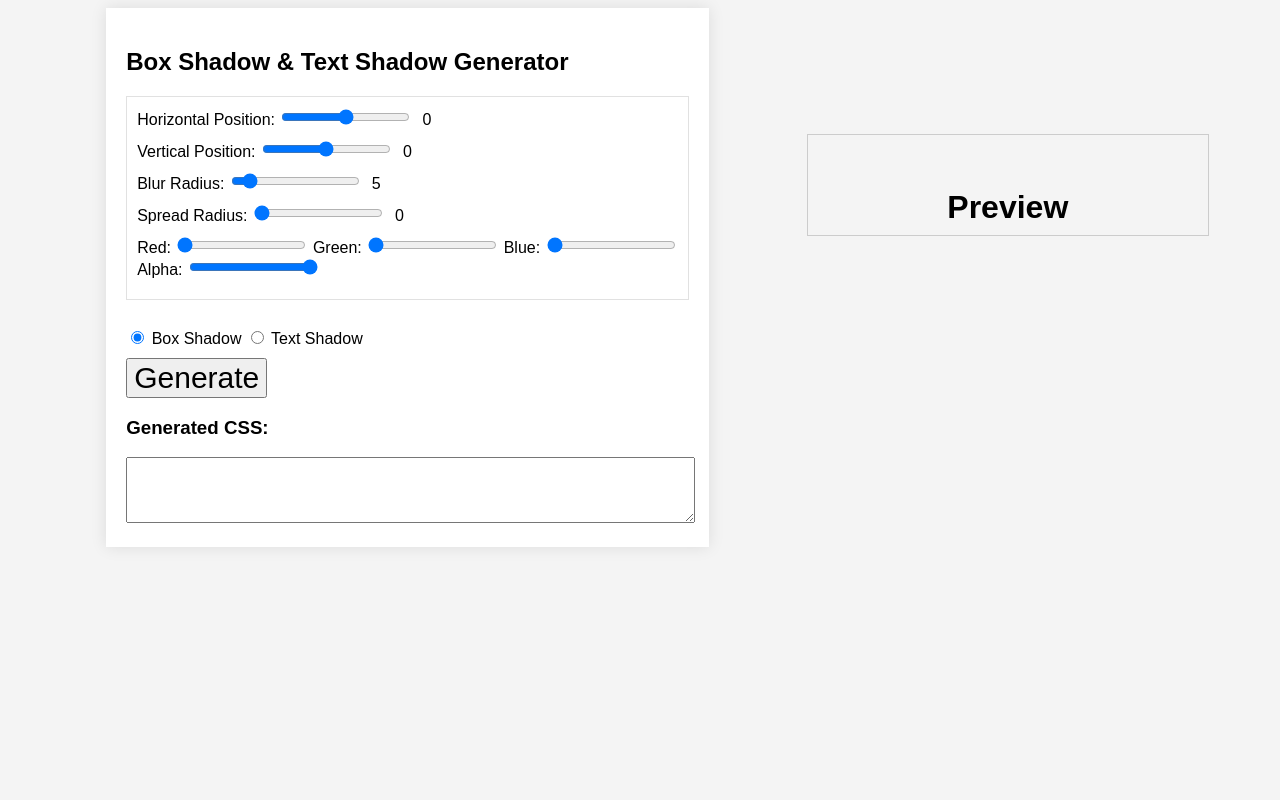
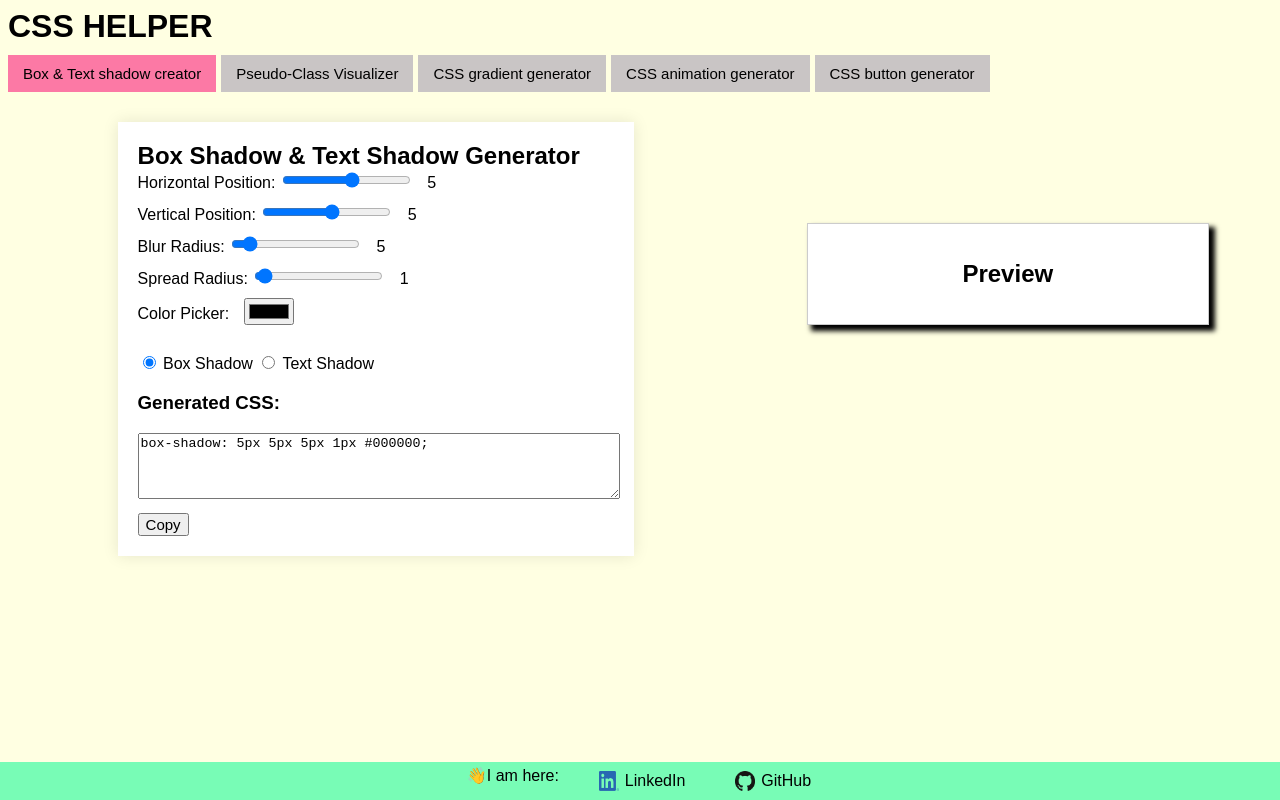
Before and after one commit to nath-techie/css-helper, a plain HTML site: page index.html in a window 1280 px wide. Drawn offline with Linux system fonts and the light colour scheme.

Commit message:
first tool completed

```diff
--- a/index.html
+++ b/index.html
@@ -7,48 +7,113 @@
     <link rel="stylesheet" href="./styles.css">
 </head>
 <body>
+<H1>CSS HELPER</H1>
+    <div class="tabs">
+        <button class="tab-button active" onclick="showTool('tool1')">Box & Text shadow creator</button>
+        <button class="tab-button" onclick="showTool('tool2')">Pseudo-Class Visualizer</button>
+        <button class="tab-button" onclick="showTool('tool3')">CSS gradient generator </button>
+        <button class="tab-button" onclick="showTool('tool4')">CSS animation generator </button>
+        <button class="tab-button" onclick="showTool('tool5')">CSS button generator </button>
+    </div>
 
+    <div class="tools">
+        <div id="tool1" class="tool-content active">
+            <!-- Content of Tool 1 -->
             <div class="container">
                 <h2>Box Shadow & Text Shadow Generator</h2>
 
                 <div id="shadowControls">
-        <!-- First shadow set -->
-        <div class="shadowSet">
+
+
                         <div class="slider">
-                <label>Horizontal Position: <input type="range" min="-50" max="50" value="0" class="horizontal"><span class="value" onchange="generateShadow()">0</span></label>
+                            <label>Horizontal Position:
+                            <input type="range" min="-50" max="50" value="5" class="horizontal">
+                            <span class="value" onchange="generateShadow()">5</span>
+                            </label>
                         </div>
+
                         <div class="slider">
-                <label>Vertical Position: <input type="range" min="-50" max="50" value="0" class="vertical"><span class="value" onchange="generateShadow()">0</span></label>
+                            <label>Vertical Position:
+                            <input type="range" min="-50" max="50" value="5" class="vertical">
+                            <span class="value" >5</span>
+                            </label>
                         </div>
+
                         <div class="slider">
-                <label>Blur Radius: <input type="range" min="0" max="50" value="5" class="blur"><span class="value" onchange="generateShadow()">5</span></label>
+                            <label>Blur Radius:
+                                <input type="range" min="0" max="50" value="5" class="blur">
+                                <span class="value">5</span>
+                                </label>
                         </div>
+
                         <div class="slider">
-                <label>Spread Radius: <input type="range" min="0" max="50" value="0" class="spread"><span class="value" onchange="generateShadow()">0</span></label>
+                            <label>Spread Radius:
+                            <input type="range" min="0" max="50" value="1" class="spread">
+                            <span class="value">1</span>
+                            </label>
                         </div>
+
                         <div class="colorPicker">
-                Red: <input type="range" min="0" max="255" value="0" class="colorR">
-                Green: <input type="range" min="0" max="255" value="0" class="colorG">
-                Blue: <input type="range" min="0" max="255" value="0" class="colorB"><br>
-                Alpha: <input type="range" min="0" max="1" step="0.01" value="1" class="colorA">
+                            <label for="colorpicker">Color Picker:</label>
+                            <input type="color" class="value" id="colorpicker" value="">
                         </div>
-        </div>
+
                 </div>
                 <br>
                 <label><input type="radio" name="shadowType" value="box" checked> Box Shadow</label>
                 <label><input type="radio" name="shadowType" value="text"> Text Shadow</label><br>
 
-    <button onclick="generateShadow()">Generate</button>
-
-    <!-- Preview Area -->
                 <!-- CSS Output -->
                 <h3>Generated CSS:</h3>
                 <textarea id="output" rows="4" cols="50" readonly></textarea>
+                <button onclick="copy()" style="font-size: 15px;">Copy</button>
             </div>
 
+            <!--Preview area-->
             <div id="preview">
-   <h1>Preview</h1>
+               <h2>Preview</h2>
             </div>
+
+
+
+
+        </div>
+
+
+        <div id="tool2" class="tool-content">
+        <h1>tool 2 -- COMING SOON--</h1>
+        </div>
+
+        <div id="tool3" class="tool-content">
+            <h1>tool 3 -- COMING SOON--</h1>
+        </div>
+
+        <div id="tool4" class="tool-content">
+            <h1>tool 4 -- COMING SOON--</h1>
+        </div>
+
+        <div id="tool5" class="tool-content">
+            <h1>tool 5 -- COMING SOON--</h1>
+        </div>
+
+
+    </div>
+
+    <footer>
+        <div class="footer-container">
+            👋I am here:
+            <a href="https://www.linkedin.com/in/a-sabari-nathan/" target="_blank" rel="noopener noreferrer">
+                <img src="./li.png" alt="LinkedIn Icon" class="social-icon">
+                LinkedIn
+            </a>
+            <a href="https://github.com/nath-techie" target="_blank" rel="noopener noreferrer">
+                <img src="./g.png" alt="GitHub Icon" class="social-icon">
+                 GitHub
+            </a>
+        </div>
+    </footer>
+
+
 
 <script src="./script.js"></script>
 </body>
--- a/script.js
+++ b/script.js
@@ -1,43 +1,92 @@
 document.addEventListener("DOMContentLoaded", function() {
-    // Update displayed values when sliders change
+
+    // Tool 1: Update displayed values when sliders change
     const sliders = document.querySelectorAll("input[type=range]");
-    sliders.forEach(slider => {
-        slider.addEventListener("input", function() {
-            const valueDisplay = this.nextElementSibling;
-            valueDisplay.textContent = this.value + (this.classList.contains('colorA') ? '' : 'px');
+    const values = document.querySelectorAll('.slider span.value');
+    const colorPicker = document.getElementById("colorpicker");
+
+    colorPicker.addEventListener("input", generateShadow);
+
+    sliders.forEach((slider, index) => {
+        slider.addEventListener('input', () => {
+            values[index].textContent = slider.value;
+            generateShadow();
         });
     });
+
+    const shadowTypeRadios = document.querySelectorAll('input[name="shadowType"]');
+    shadowTypeRadios.forEach(radio => {
+        radio.addEventListener('change', generateShadow);
+    });
+
+    document.getElementById('output').value = 'box-shadow: 5px 5px 5px 1px #000000;';
+    const preview = document.getElementById('preview');
+    preview.style.boxShadow = '5px 5px 5px 1px #000000';
+
+    // Tool 2: (I believe you will have more code here in the future)
+
 });
 
+function showTool(toolId) {
+    const tools = document.querySelectorAll('.tool-content');
+    const tabButtons = document.querySelectorAll('.tab-button');
+
+    // Hide all tool contents
+    tools.forEach(tool => tool.classList.remove('active'));
+
+    // Deactivate all tab buttons
+    tabButtons.forEach(button => button.classList.remove('active'));
+
+    // Activate the selected tool and its tab button
+    document.getElementById(toolId).classList.add('active');
+
+    const activeButton = Array.from(tabButtons).find(btn => btn.getAttribute('onclick').includes(toolId));
+    if (activeButton) {
+        activeButton.classList.add('active');
+    }
+}
+
+function box_or_text() {
+    const shadowType = document.querySelector('input[name="shadowType"]:checked').value;
+    const spreadSlider = document.querySelector('.slider:nth-child(4)');
+
+    if (shadowType === 'box') {
+        spreadSlider.removeAttribute('hidden');
+    } else {
+        spreadSlider.setAttribute('hidden', 'true');
+    }
+}
+
 function generateShadow() {
-    const shadowSets = document.querySelectorAll('.shadowSet');
+    box_or_text();
+
     const shadowType = document.querySelector('input[name="shadowType"]:checked').value;
-    let shadows = [];
-
-    shadowSets.forEach(set => {
-        const horizontal = set.querySelector('.horizontal').value;
-        const vertical = set.querySelector('.vertical').value;
-        const blur = set.querySelector('.blur').value;
-        const spread = set.querySelector('.spread').value;
-        const r = set.querySelector('.colorR').value;
-        const g = set.querySelector('.colorG').value;
-        const b = set.querySelector('.colorB').value;
-        const a = set.querySelector('.colorA').value;
-
-        const color = `rgba(${r}, ${g}, ${b}, ${a})`;
-        shadows.push(`${horizontal}px ${vertical}px ${blur}px ${spread}px ${color}`);
-    });
-
-    let cssValue = shadows.join(', ');
+    const horizontal = document.querySelector('.horizontal').value;
+    const vertical = document.querySelector('.vertical').value;
+    const blur = document.querySelector('.blur').value;
+    const spread = document.querySelector('.spread').value;
+    const color = document.getElementById("colorpicker").value;
+    const text_cssValue = `${horizontal}px ${vertical}px ${blur}px ${color}`;
+    const box_cssValue = `${horizontal}px ${vertical}px ${blur}px ${spread}px ${color}`;
 
     const preview = document.getElementById('preview');
-    if (shadowType == 'text') {
-        preview.style.textShadow = cssValue;
+
+    if (shadowType === 'text') {
+        preview.style.textShadow = text_cssValue;
         preview.style.boxShadow = '';
     } else {
-        preview.style.boxShadow = cssValue;
+        preview.style.boxShadow = box_cssValue;
         preview.style.textShadow = '';
     }
 
-    document.getElementById('output').value = (shadowType === 'text' ? 'text-shadow: ' : 'box-shadow: ') + cssValue + ';';
+    document.getElementById('output').value = shadowType === 'text'
+        ? `text-shadow: ${text_cssValue};`
+        : `box-shadow: ${box_cssValue};`;
 }
+
+function copy() {
+    const copyText = document.getElementById("output");
+    copyText.select();
+    copyText.setSelectionRange(0, 99999);  // For mobile devices
+    navigator.clipboard.writeText(copyText.value);
+}
--- a/styles.css
+++ b/styles.css
@@ -1,10 +1,46 @@
 body {
     font-family: Arial, sans-serif;
-    background-color: #f4f4f4;
+    /*background-color: #f4f4f4;*/
+    background-color: #FFFFE2;
+    display: flex;
+    flex-direction: column;
+
+}
+.tabs {
+    display: flex;
+    margin-bottom: 5px;
+}
+
+h1,h2{margin:0;}
+.tab-button {
+    padding: 10px 15px;
+    font-size: 15px;
+    border: none;
+    cursor: pointer;
+    background-color: hsl(0, 3%, 78%);
+    margin-right: 5px;
+    transition: background-color .3s;
+}
+
+.tab-button:hover {
+    background-color: #ddd;
+}
+
+.tab-button.active {
+    background-color:#FC79A5;
+}
+
+.tool-content {
+    display: none;
+}
+
+.tool-content.active {
     display: flex;
     flex-direction: row;
+    justify-content: center;
 
 }
+.tool-content.active h1{display: block;}
 
 .container {
     max-width: 600px;
@@ -12,6 +48,9 @@ body {
     padding: 20px;
     background-color: #ffffff;
     box-shadow: 0 0 15px rgba(0,0,0,0.1);
+    margin-top: 2%;
+    overflow:hidden ;
+
 }
 
 .slider, .colorPicker {
@@ -29,8 +68,8 @@ body {
 }
 
 #preview {
-    margin-top:10%;
-     margin-right: 5%;
+  background-color: white;
+    margin: 10% 5%;
     border: 1px solid #ccc;
     width: 100%;max-width: 400px;
     height: 100px;
@@ -42,3 +81,45 @@ button{margin-top: 10px;font-size: 30px;}
 textarea {
     width: 100%;
 }
+
+
+
+
+
+/*footer element */
+footer {
+    background-color: #78fcb6;
+    color: #000000;
+    padding: 4px;
+    font-family: Arial, sans-serif;
+    position: fixed;
+    bottom: 0;left: 0;
+    width: 100%;
+
+}
+
+.footer-container {
+    display: flex;
+    justify-content: center;
+    gap: 30px;  /* Spacing between items */
+}
+
+.footer-container a {
+    display: flex;
+    align-items: center;
+    color: rgb(1, 1, 1);
+    text-decoration: none;
+    padding: 5px 10px;
+    border-radius: 5px;
+    transition: background-color 0.3s ease;
+}
+
+.footer-container a:hover {
+    background-color: rgba(255, 255, 255, 0.1);
+}
+
+.social-icon {
+    width: 20px;
+    height: 20px;
+    margin-right: 6px;
+}
```
Also changed, not shown: g.png (added), li.png (added). Lines whose indentation alone changed are shown as unchanged.
